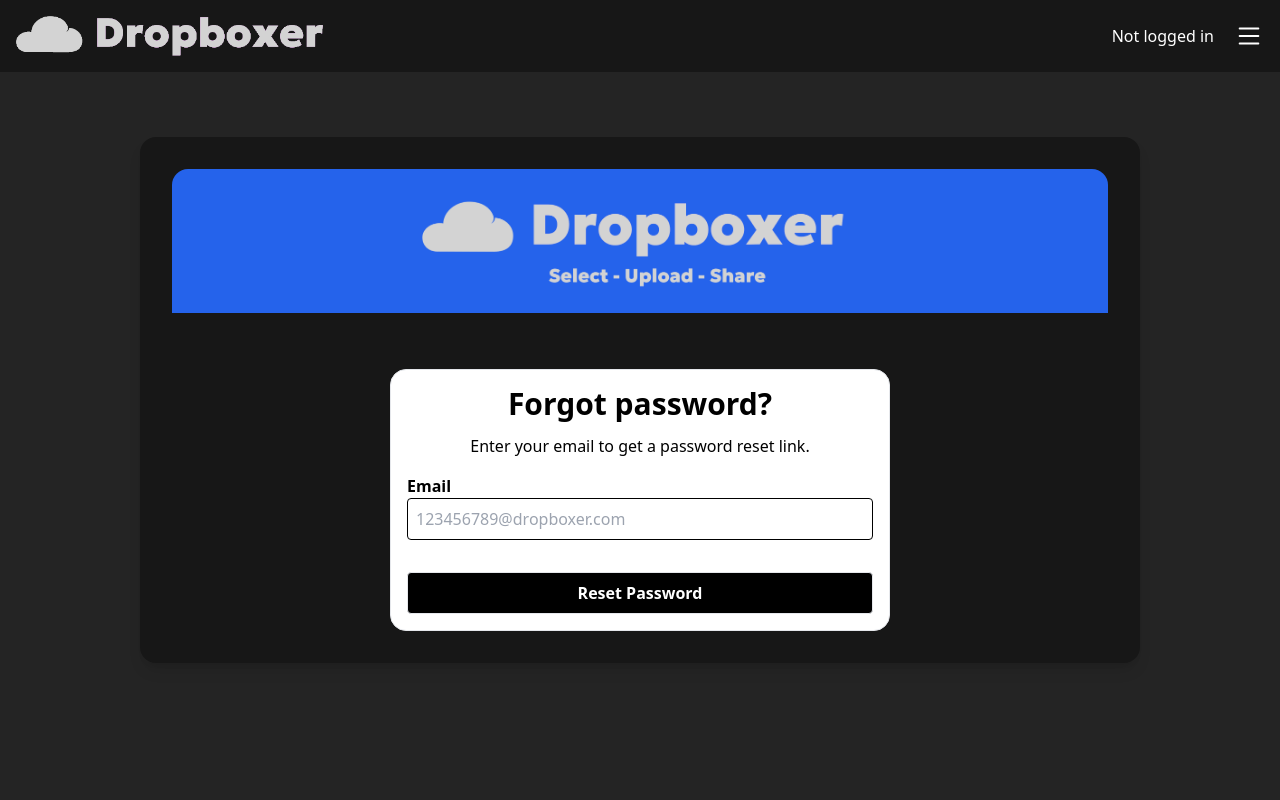
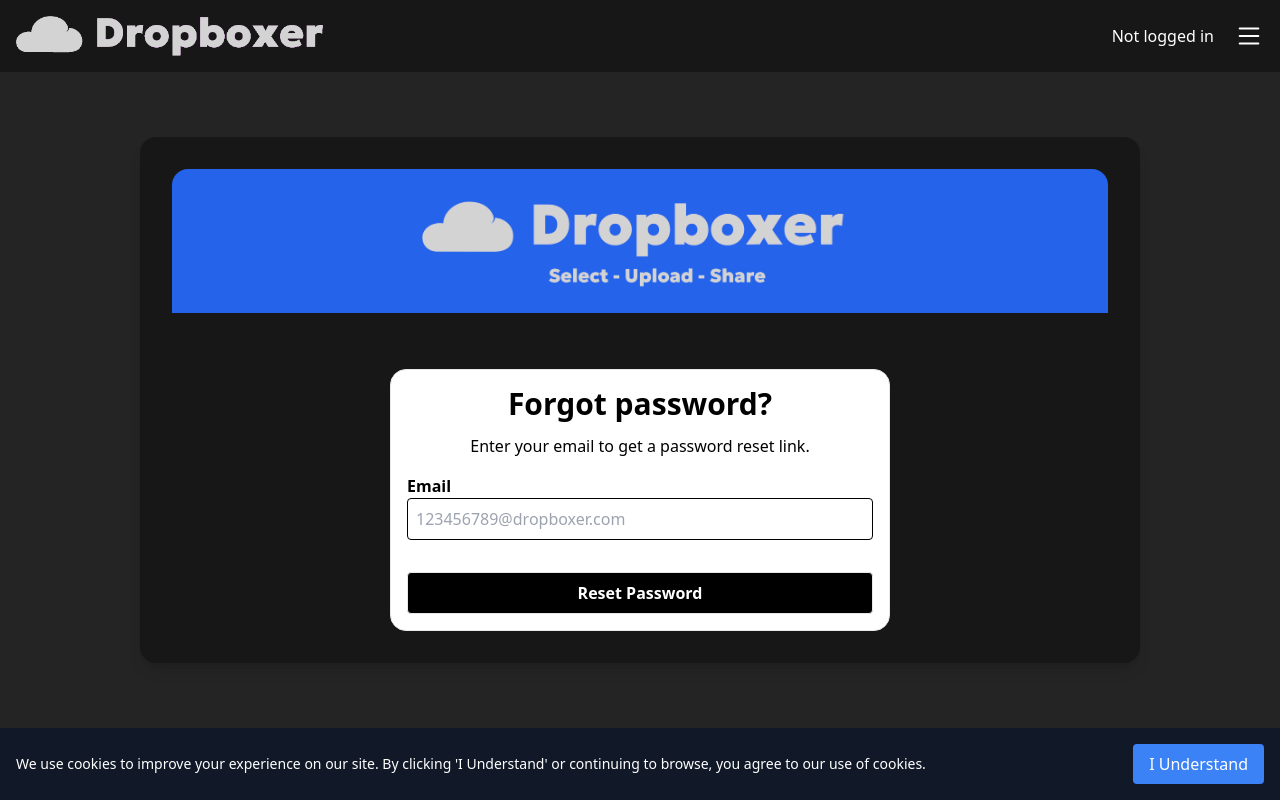
Before and after one commit to TianYu-00/filesharing_site, a React (Vite) app in the folder frontend/: page /password-reset in a window 1280 px wide. Built offline with nearby package versions, Linux system fonts and the light colour scheme; no server answers.

Commit message:
add cookie consent banner

```diff
--- a/frontend/src/App.jsx
+++ b/frontend/src/App.jsx
@@ -10,12 +10,14 @@ import Header from "./components/Header";
 import "./App.css";
 import { BrowserRouter, Routes, Route } from "react-router-dom";
 import { UserProvider } from "./context/UserContext";
+import CookieBanner from "./components/CookieNotice";
 
 const App = () => {
   return (
     <UserProvider>
       <BrowserRouter>
         <Header />
+        <CookieBanner />
         <Routes>
           <Route path="/" element={<Landing_Home />} />
           <Route path="/home" element={<Landing_Home />} />
--- /dev/null
+++ b/frontend/src/components/CookieNotice.jsx
@@ -0,0 +1,33 @@
+import React, { useState, useEffect } from "react";
+
+const CookieBanner = () => {
+  const [isCookieBannerShowing, setIsCookieBannerShowing] = useState(false);
+
+  useEffect(() => {
+    const cookieAcknowledged = document.cookie.split("; ").find((row) => row.startsWith("cookieConsentStatus="));
+    if (!cookieAcknowledged) {
+      setIsCookieBannerShowing(true);
+    }
+  }, []);
+
+  const handle_IUnderstandButton = () => {
+    document.cookie = "cookieConsentStatus=true; max-age=" + 60 * 60 * 24 * 365;
+    setIsCookieBannerShowing(false);
+  };
+
+  if (!isCookieBannerShowing) return null;
+
+  return (
+    <div className="fixed bottom-0 left-0 w-full bg-gray-900 text-white p-4 shadow-lg z-50 flex justify-between items-center">
+      <p className="text-sm">
+        We use cookies to improve your experience on our site. By clicking 'I Understand' or continuing to browse, you
+        agree to our use of cookies.
+      </p>
+      <button onClick={handle_IUnderstandButton} className="bg-blue-500 text-white py-2 px-4 rounded hover:bg-blue-700">
+        I Understand
+      </button>
+    </div>
+  );
+};
+
+export default CookieBanner;
```
